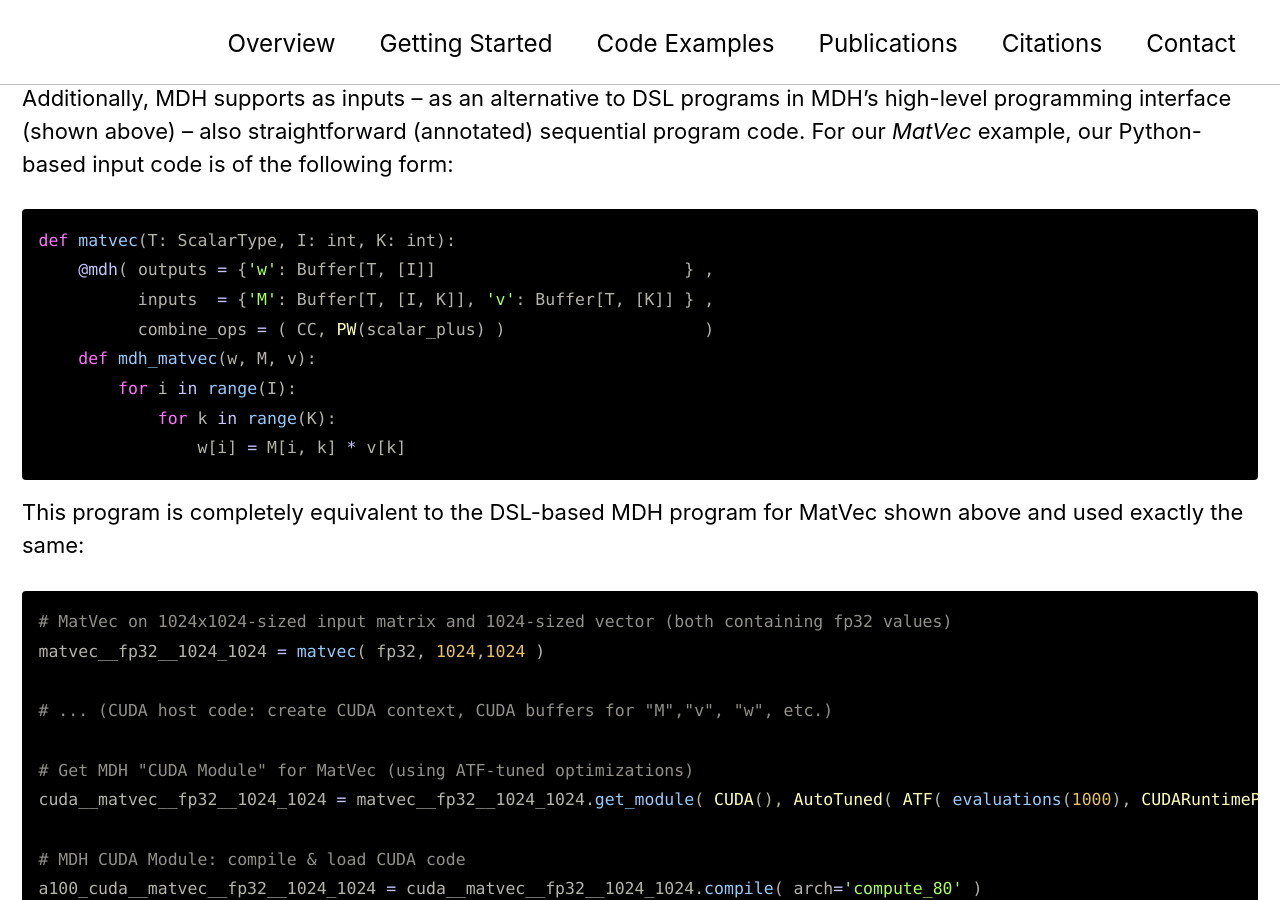
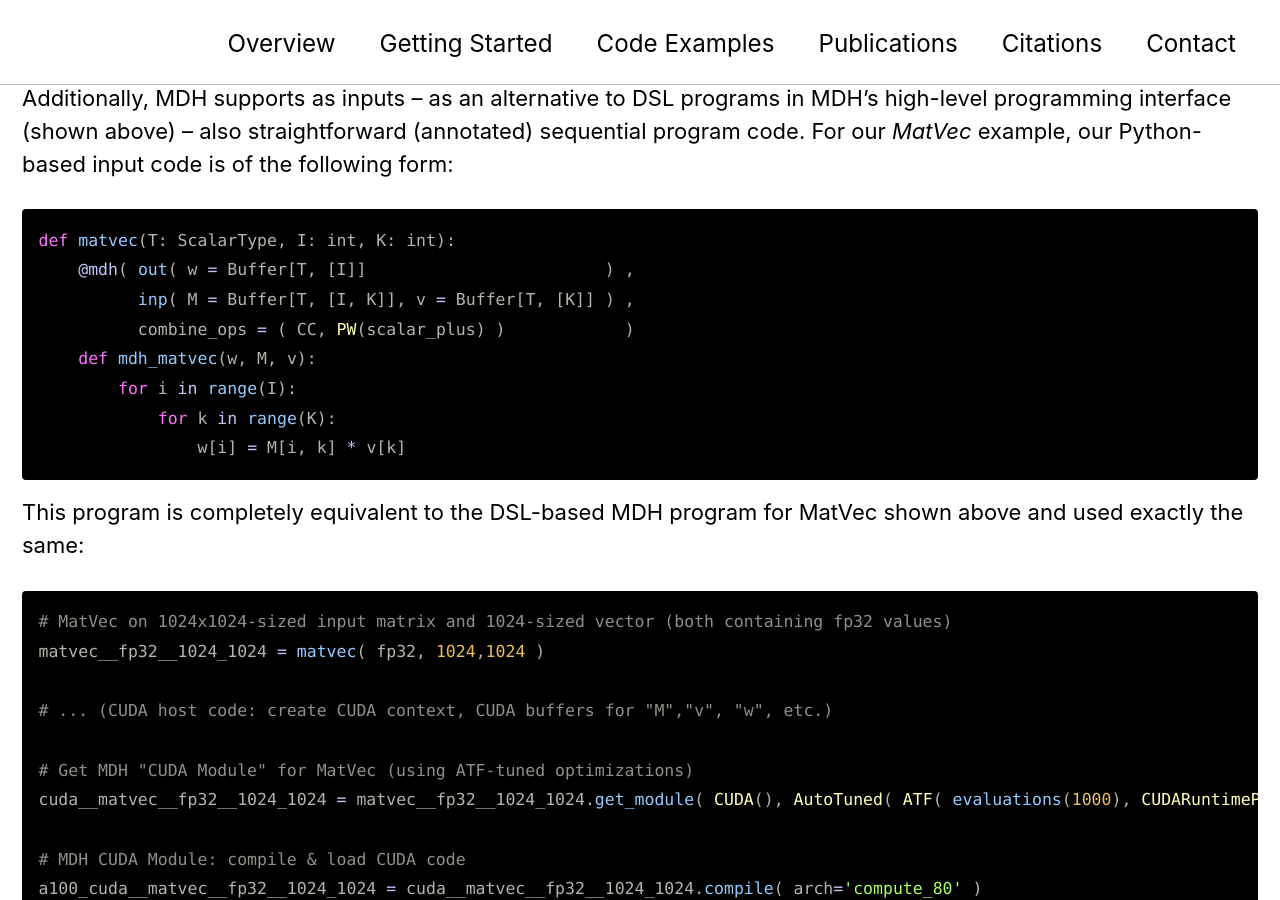
Before and after one commit to mdh-lang/mdh-lang.github.io, a Jekyll site: the page built from index.md, in a window 1280 px wide and 900 px high, scrolled down 2696 px. Built offline with Jekyll 4.4.1, drawn with Linux system fonts in a browser that asks for light colours; cached includes are drawn as plain includes.

Commit message:
Simplify DSL syntax

```diff
--- a/index.md
+++ b/index.md
@@ -50,8 +50,8 @@ From the following code examples, our MDH compiler generates fully automatically
 
 ~~~ python
 def matvec(T: ScalarType, I: int, K: int):
-    @mdh( outputs = {'w': Buffer[T, [I]]                         } ,
-          inputs  = {'M': Buffer[T, [I, K]], 'v': Buffer[T, [K]] } )
+    @mdh( out( w = Buffer[T, [I]]                        ) ,
+          inp( M = Buffer[T, [I, K]], v = Buffer[T, [K]] ) )
     def mdh_matvec():
         def mul(out, inp):
             out['w'] = inp['M'] * inp['v']
@@ -60,10 +60,10 @@ def matvec(T: ScalarType, I: int, K: int):
             res['w'] = lhs['w'] + rhs['w']
 
         return (
-            out_view[T]( {'w': [lambda i, k: (i)]}),
+            out_view[T]( w = [lambda i, k: (i)] ),
               md_hom[I, K]( mul, ( CC, PW(scalar_plus) ) ),
-                inp_view[T, T]( {'M': [lambda i, k: (i, k)],
-                                 'v': [lambda i, k: (k)   ]} )
+                inp_view[T, T]( M = [lambda i, k: (i, k)] ,
+                                v = [lambda i, k: (k)   ] )
         )
 ~~~
 
@@ -100,18 +100,18 @@ a100_cuda__matvec__fp32__1024_1024.destroy()
 
 ~~~ python
 def jacobi1d(T: ScalarType, I: int):
-    @mdh( outputs = {'y': Buffer[T, [I]]     } ,
-          inputs  = {'x': Buffer[T, [I + 2]] } )
+    @mdh( out( y = Buffer[T, [I]]     ) ,
+          inp( x = Buffer[T, [I + 2]] ) )
     def mdh_jacobi1d():
         def f_j1d(out, inp):
             out['y'] = (inp['x', 1] + inp['x', 2] + inp['x', 3]) / 3.0
 
         return (
-            out_view[T]( {'y': [lambda i: (i)]}),
+            out_view[T]( y = [lambda i: (i)] ),
               md_hom[I]( f_j1d, ( CC ) ),
-                inp_view[T]( {'x': [lambda i: (i + 0),
-                                    lambda i: (i + 1),
-                                    lambda i: (i + 2)]} )
+                inp_view[T]( x = [lambda i: (i + 0),
+                                  lambda i: (i + 1),
+                                  lambda i: (i + 2)] )
         )
 ~~~
 
@@ -251,9 +251,9 @@ For our *MatVec* example, our Python-based input code is of the following form:
 
 ~~~ python
 def matvec(T: ScalarType, I: int, K: int):
-    @mdh( outputs = {'w': Buffer[T, [I]]                         } ,
-          inputs  = {'M': Buffer[T, [I, K]], 'v': Buffer[T, [K]] } ,
-          combine_ops = ( CC, PW(scalar_plus) )                    )
+    @mdh( out( w = Buffer[T, [I]]                        ) ,
+          inp( M = Buffer[T, [I, K]], v = Buffer[T, [K]] ) ,
+          combine_ops = ( CC, PW(scalar_plus) )            )
     def mdh_matvec(w, M, v):
         for i in range(I):
             for k in range(K):
```
